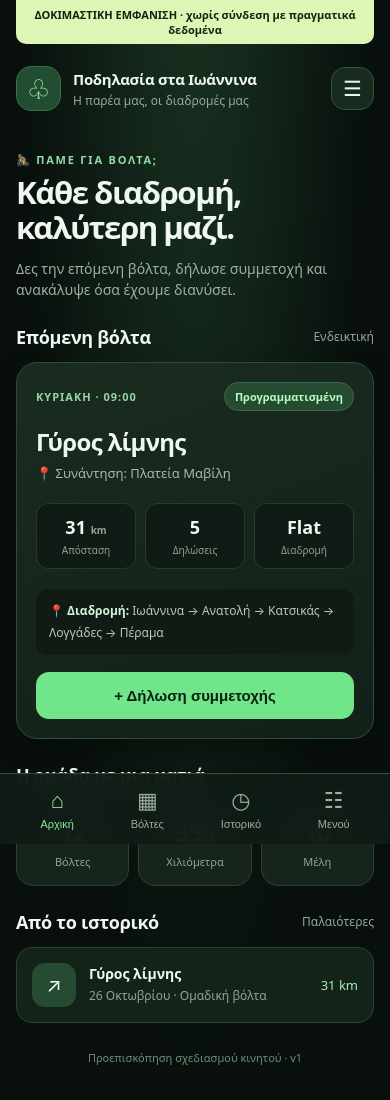
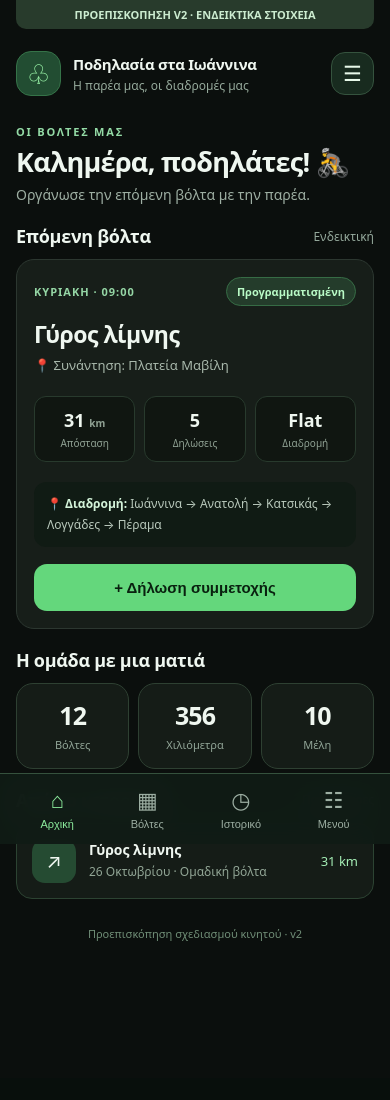
Before and after one commit to seemsfunny21/voltes, a website: page mobile-preview.html in a window 390 px wide. After the commit the page ends 1078 px from the top, so only its background shows below. Drawn offline with Linux system fonts and the light colour scheme.

Commit message:
Refine mobile preview to minimal dark v2 (#6)

```diff
--- a/mobile-preview.html
+++ b/mobile-preview.html
@@ -3,27 +3,27 @@
 <meta name="theme-color" content="#08100c"><title>Προεπισκόπηση κινητού · Ποδηλασία στα Ιωάννινα</title>
 <style>
 :root{color-scheme:dark;font-family:system-ui,-apple-system,'Segoe UI',sans-serif;background:#080f0c;color:#eff7f0}
-*{box-sizing:border-box}body{margin:0;background:radial-gradient(ellipse at 50% -200px,#1a3523 0,transparent 65%),#080f0c;min-height:100vh}
+*{box-sizing:border-box}body{margin:0;background:#0b0f0d;min-height:100vh}
 .shell{max-width:560px;margin:auto;padding:0 16px 110px}
 .top{display:flex;align-items:center;justify-content:space-between;padding:22px 0 16px;gap:12px}.emblem{width:45px;height:45px;border-radius:15px;background:#224d32;display:grid;place-items:center;font-size:27px;color:#9af5a8;border:1px solid #357348}.identity{flex:1}.identity b{display:block;font-size:15px;letter-spacing:-.3px}.identity small{display:block;margin-top:3px;color:#96aa9c;font-size:12px}
 .circle{border:1px solid #35533e;border-radius:14px;background:#182b1f;width:43px;height:43px;color:#e7f8e9;font-size:21px;cursor:pointer}
-.eyebrow{font-size:11px;color:#94dba6;letter-spacing:1.8px;font-weight:800;margin:25px 0 8px}.hero h1{font-size:clamp(29px,8vw,40px);letter-spacing:-1.5px;line-height:1.13;margin:0 0 12px}.hero p{color:#9eafa3;margin:0 0 23px;line-height:1.55;font-size:14px}
-.section{display:flex;align-items:center;justify-content:space-between;margin:24px 0 13px}.section h2{margin:0;font-size:18px;letter-spacing:-.3px}.section span{font-size:12px;color:#94a89b}
-.card{background:linear-gradient(160deg,#1a2b20,#122118);border:1px solid #314a38;border-radius:21px;padding:19px;box-shadow:0 10px 26px #0004}
-.kicker{display:flex;justify-content:space-between;gap:8px;align-items:center;color:#95d6a5;font-size:11px;font-weight:800;letter-spacing:1px}.tag{border-radius:40px;background:#254c31;border:1px solid #366c45;padding:6px 10px;color:#b9fac6;font-size:11px;letter-spacing:0}
-.card h3{font-size:24px;letter-spacing:-.7px;margin:14px 0 6px}.sub{color:#a9b9ac;font-size:13px;line-height:1.5}.facts{display:grid;grid-template-columns:repeat(3,1fr);gap:9px;margin:20px 0}.fact{background:#0f1b14;border-radius:12px;padding:11px 8px;text-align:center;border:1px solid #283a2d}.fact b{display:block;font-size:18px}.fact small{display:block;color:#90a294;font-size:10px;margin-top:4px}
+.eyebrow{font-size:11px;color:#94dba6;letter-spacing:1.8px;font-weight:800;margin:12px 0 8px}.hero h1{font-size:clamp(29px,8vw,40px);letter-spacing:-1.5px;line-height:1.13;margin:0 0 12px}.hero p{color:#9eafa3;margin:0 0 23px;line-height:1.55;font-size:14px}
+.section{display:flex;align-items:center;justify-content:space-between;margin:19px 0 11px}.section h2{margin:0;font-size:18px;letter-spacing:-.3px}.section span{font-size:12px;color:#94a89b}
+.card{background:#171e19;border:1px solid #2c3730;border-radius:18px;padding:17px;box-shadow:none}
+.kicker{display:flex;justify-content:space-between;gap:8px;align-items:center;color:#95d6a5;font-size:11px;font-weight:800;letter-spacing:1px}.tag{border-radius:40px;background:#243c2b;border:1px solid #366c45;padding:6px 10px;color:#b9fac6;font-size:11px;letter-spacing:0}
+.card h3{font-size:23px;letter-spacing:-.5px;margin:12px 0 6px}.sub{color:#a9b9ac;font-size:13px;line-height:1.5}.facts{display:grid;grid-template-columns:repeat(3,1fr);gap:9px;margin:20px 0}.fact{background:#101611;border-radius:12px;padding:11px 8px;text-align:center;border:1px solid #283a2d}.fact b{display:block;font-size:18px}.fact small{display:block;color:#90a294;font-size:10px;margin-top:4px}
 .track{font-size:12px;color:#b9c9bc;line-height:1.8;background:#101b14;border-radius:12px;padding:11px 13px}.track strong{color:#d4f4da}
-.action{width:100%;border:0;border-radius:13px;background:#70e58a;color:#09200f;font-weight:800;padding:15px 17px;font-size:15px;margin-top:17px;cursor:pointer}
-.stats{display:grid;grid-template-columns:repeat(3,1fr);gap:9px}.stat{background:#16241b;border:1px solid #2e4032;border-radius:17px;padding:14px 6px;text-align:center}.stat b{display:block;font-size:25px;letter-spacing:-1px}.stat span{font-size:11px;color:#91a597}
-.history{display:flex;align-items:center;gap:13px;padding:15px;background:#14231a;border:1px solid #2c4332;border-radius:16px}.history .ico{background:#254b32;width:44px;height:44px;border-radius:13px;display:grid;place-items:center;font-size:20px}.history .desc{flex:1}.history b{display:block;font-size:14px}.history small{color:#92a696;font-size:12px}.history em{font-size:13px;color:#a4edb5;font-style:normal}
+.action{width:100%;border:0;border-radius:13px;background:#64d77c;color:#09200f;font-weight:800;padding:15px 17px;font-size:15px;margin-top:17px;cursor:pointer}
+.stats{display:grid;grid-template-columns:repeat(3,1fr);gap:9px}.stat{background:#151c17;border:1px solid #2e4032;border-radius:17px;padding:14px 6px;text-align:center}.stat b{display:block;font-size:25px;letter-spacing:-1px}.stat span{font-size:11px;color:#91a597}
+.history{display:flex;align-items:center;gap:13px;padding:15px;background:#151c17;border:1px solid #2c4332;border-radius:16px}.history .ico{background:#254b32;width:44px;height:44px;border-radius:13px;display:grid;place-items:center;font-size:20px}.history .desc{flex:1}.history b{display:block;font-size:14px}.history small{color:#92a696;font-size:12px}.history em{font-size:13px;color:#a4edb5;font-style:normal}
 .bottom{position:fixed;bottom:0;left:0;right:0;background:#101c16f2;backdrop-filter:blur(16px);border-top:1px solid #35513d;padding:10px max(12px,env(safe-area-inset-left)) calc(10px + env(safe-area-inset-bottom));display:flex;justify-content:space-around;max-width:560px;margin:auto}
 .bottom button{background:none;border:0;color:#9caea2;font-size:11px;display:grid;gap:4px;justify-items:center;padding:4px 9px;cursor:pointer}.bottom button b{font-size:22px;font-weight:400}.bottom button.active{color:#8ded9e}
-.preview{position:sticky;top:0;z-index:5;text-align:center;background:#ddf6b5;color:#11240f;font-size:11px;font-weight:800;padding:7px 12px;border-radius:0 0 10px 10px}.toast{position:fixed;bottom:95px;left:50%;transform:translateX(-50%);border:1px solid #507755;background:#1b3122;color:white;border-radius:12px;padding:12px 16px;width:max-content;max-width:90vw;font-size:13px;box-shadow:0 10px 30px #0009;display:none}
+.preview{position:sticky;top:0;z-index:5;text-align:center;background:#283b2c;color:#ccecd0;font-size:11px;font-weight:800;padding:7px 12px;border-radius:0 0 10px 10px}.toast{position:fixed;bottom:95px;left:50%;transform:translateX(-50%);border:1px solid #507755;background:#1b3122;color:white;border-radius:12px;padding:12px 16px;width:max-content;max-width:90vw;font-size:13px;box-shadow:0 10px 30px #0009;display:none}
 @media(min-width:700px){.bottom{border-radius:20px 20px 0 0}.shell{padding-top:6px}}
 </style></head><body>
-<div class="shell"><div class="preview">ΔΟΚΙΜΑΣΤΙΚΗ ΕΜΦΑΝΙΣΗ · χωρίς σύνδεση με πραγματικά δεδομένα</div>
+<div class="shell"><div class="preview">ΠΡΟΕΠΙΣΚΟΠΗΣΗ V2 · ΕΝΔΕΙΚΤΙΚΑ ΣΤΟΙΧΕΙΑ</div>
 <header class="top"><div class="emblem">♧</div><div class="identity"><b>Ποδηλασία στα Ιωάννινα</b><small>Η παρέα μας, οι διαδρομές μας</small></div><button class="circle" aria-label="Μενού" onclick="notify()">☰</button></header>
-<div class="hero"><div class="eyebrow">🚴 ΠΑΜΕ ΓΙΑ ΒΟΛΤΑ;</div><h1>Κάθε διαδρομή,<br>καλύτερη μαζί.</h1><p>Δες την επόμενη βόλτα, δήλωσε συμμετοχή και ανακάλυψε όσα έχουμε διανύσει.</p></div>
+<div class="hero"><div class="eyebrow">ΟΙ ΒΟΛΤΕΣ ΜΑΣ</div><h1 style="font-size:27px;margin:0 0 6px;letter-spacing:-.7px">Καλημέρα, ποδηλάτες! 🚴</h1><p style="margin:0 0 12px">Οργάνωσε την επόμενη βόλτα με την παρέα.</p></div>
 <section class="section"><h2>Επόμενη βόλτα</h2><span>Ενδεικτική</span></section>
 <article class="card"><div class="kicker"><span>ΚΥΡΙΑΚΗ · 09:00</span><span class="tag">Προγραμματισμένη</span></div>
 <h3>Γύρος λίμνης</h3><div class="sub">📍 Συνάντηση: Πλατεία Μαβίλη</div>
@@ -34,7 +34,7 @@
 <div class="stats"><div class="stat"><b>12</b><span>Βόλτες</span></div><div class="stat"><b>356</b><span>Χιλιόμετρα</span></div><div class="stat"><b>10</b><span>Μέλη</span></div></div>
 <section class="section"><h2>Από το ιστορικό</h2><span>Παλαιότερες</span></section>
 <article class="history"><div class="ico">↗</div><div class="desc"><b>Γύρος λίμνης</b><small>26 Οκτωβρίου · Ομαδική βόλτα</small></div><em>31 km</em></article>
-<footer style="text-align:center;color:#708e77;font-size:11px;padding:27px 0">Προεπισκόπηση σχεδιασμού κινητού · v1</footer>
+<footer style="text-align:center;color:#708e77;font-size:11px;padding:27px 0">Προεπισκόπηση σχεδιασμού κινητού · v2</footer>
 </div>
 <nav class="bottom" aria-label="Δοκιμαστική πλοήγηση"><button class="active" onclick="selectTab(this)"><b>⌂</b>Αρχική</button><button onclick="selectTab(this)"><b>▦</b>Βόλτες</button><button onclick="selectTab(this)"><b>◷</b>Ιστορικό</button><button onclick="selectTab(this)"><b>☷</b>Μενού</button></nav><div class="toast" id="toast">Η σελίδα αυτή είναι μόνο προεπισκόπηση εμφάνισης.</div>
 <script>function notify(){let t=document.getElementById('toast');t.style.display='block';setTimeout(()=>t.style.display='none',2500)}function selectTab(e){document.querySelectorAll('.bottom button').forEach(b=>b.classList.remove('active'));e.classList.add('active');notify()}</script>
```
